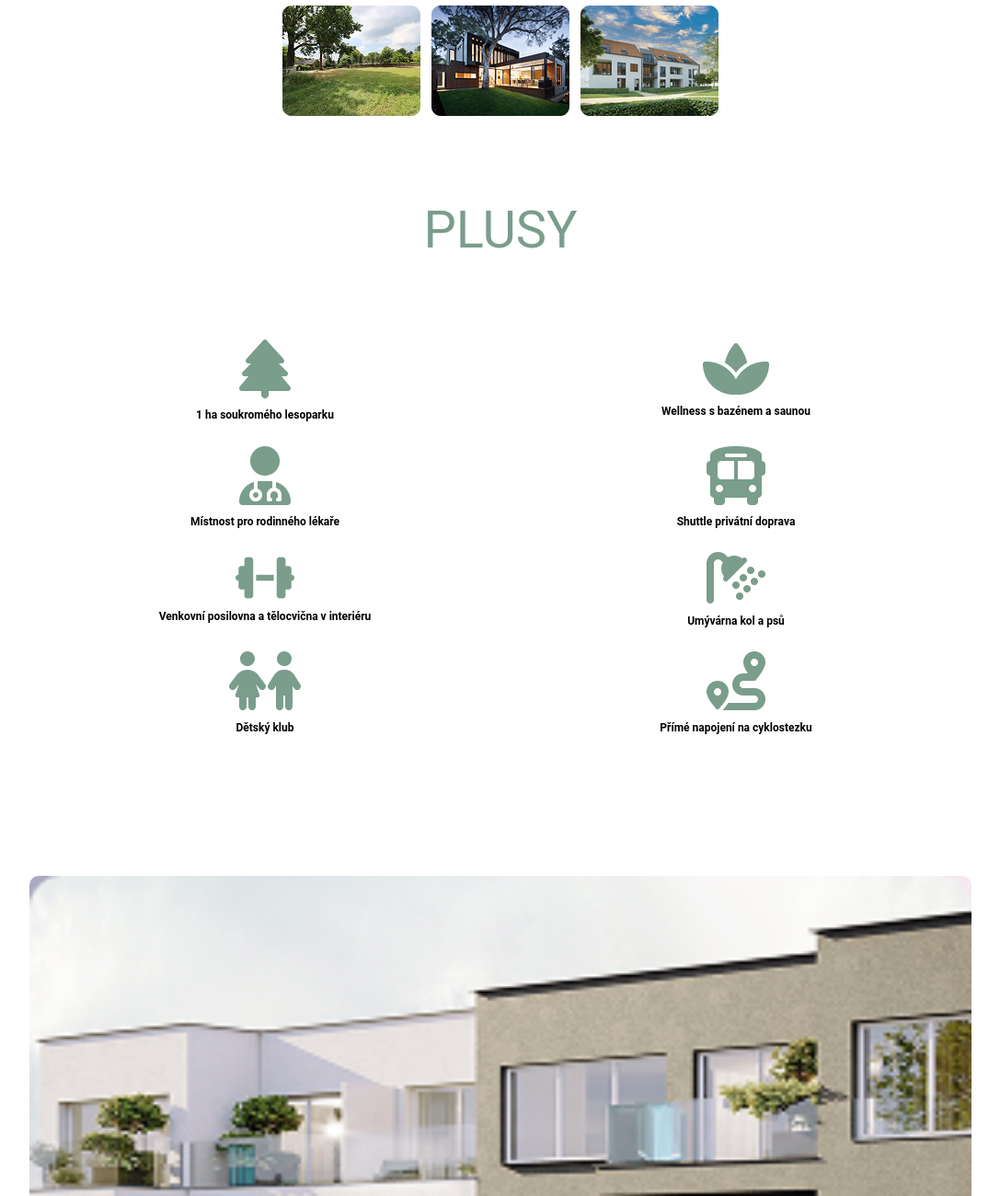
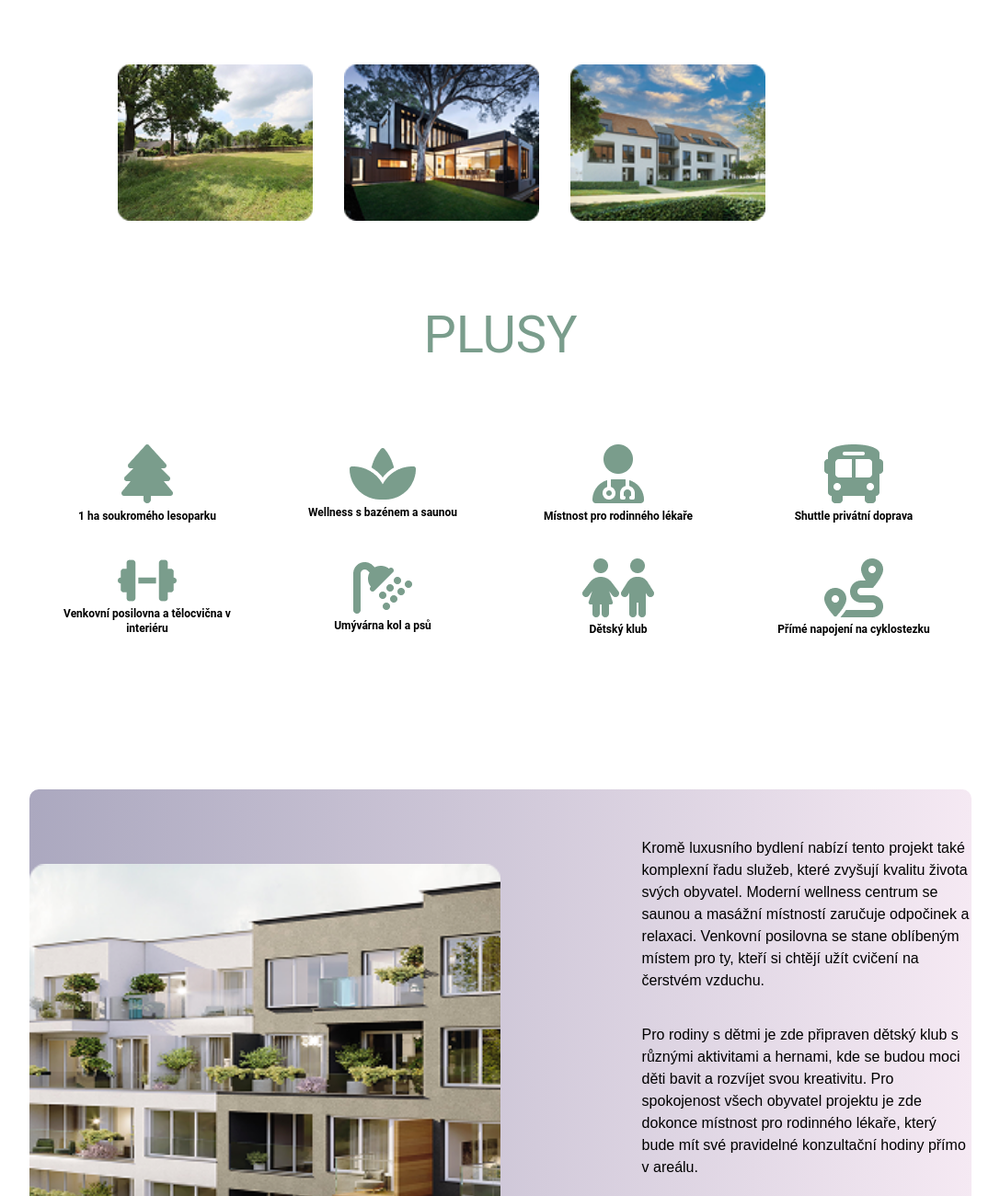
Before and after one commit to AdamV44/web_design2, a plain HTML site: page index.html in a window 1280 px wide. Shown: the top 1300 px of the page at 92% size, without its empty margins (96-1183 px from the left). Drawn offline with Linux system fonts and the light colour scheme.

Commit message:
horních 50% na počítač

```diff
--- a/design.css
+++ b/design.css
@@ -108,3 +108,118 @@ margin-bottom: 10%;
 padding-bottom: 20%;
 
 }
+
+  @media (width >= 1140px) {
+    .zacatecniFotky{
+        display: flex;
+        flex-wrap: wrap;
+        justify-content:center ;
+        width: 80%;
+        padding-left: 10%;
+        padding-top: 5%;
+        flex-direction: row;
+    }
+    .zacatecniFotky>img{
+        padding: 6px;
+        width: 25%;
+    }
+    .zacatecniFotky>img:nth-child(2){
+        margin-left: 2.5%;
+        margin-right: 2.5%;
+    }
+    .grid_i{
+        display: flex;
+        align-items: center;
+        justify-content: center;
+        flex-wrap: wrap;
+        flex-direction: column;
+        text-align: center;
+
+    }
+    .grid_i>p{
+        font-family: Roboto;
+    font-weight: 700;
+    font-size: 12px;
+    line-height: 16px;
+    letter-spacing: 0%;
+    text-align: center;
+    width: 80%;
+    margin-top: 2%;
+    padding-bottom: 10%;
+
+    }
+    .grid_c{
+        display: grid;
+        grid-template-columns: 1fr 1fr 1fr 1fr;
+        margin-left: 10%;
+        margin-right: 10%;
+
+    }
+    .grid_i:nth-child(1){
+        grid-column-start: 1;
+        grid-column-end: 5;
+        font-family: Roboto;
+    font-weight: 700;
+    font-size: 28px;
+    line-height: 32px;
+    letter-spacing: 0%;
+    text-align: center;
+    color:#7A9D8C ;
+    padding-bottom: 0.1%;
+    margin-top: 10%;
+    }
+    .grid_i:nth-child(2){
+        grid-column-start: 1;
+        grid-column-end: 2;
+    }
+    .grid_i:nth-child(3){
+        grid-column-start: 2;
+        grid-column-end: 3;
+
+    }
+    .textaobrazek{
+        display: flex;
+        flex-direction: row;
+        flex-wrap: nowrap;
+        background: linear-gradient(to right,#ABA8BF, #F5E9F3);
+        width: 80%;
+    border-radius: 10px;
+     align-items: center;
+     justify-content: center;
+    }
+    .obrazekjedna{
+        width: 100%;
+        border-radius: 10px;
+
+    }
+    .textjedna{
+        width: 70%;
+    border-radius: 10px;
+    align-content: center;
+
+    }
+    #p{
+        margin-bottom: 10%;
+    }
+    .textaobrazekdva{
+        width: 80%;
+    margin-top: 10%;
+    margin-left: 10%;
+    border-radius: 10px;
+     align-items: center;
+     justify-content: center;
+    }
+    .obrazekdva{
+        width: 100%;
+        border-radius: 10px;
+
+    }
+    .textdva{
+        width: 100%;
+    border-radius: 10px;
+    margin-top: 5%;
+    margin-bottom: 10%;
+    padding-bottom: 20%;
+
+    }
+  }
```
